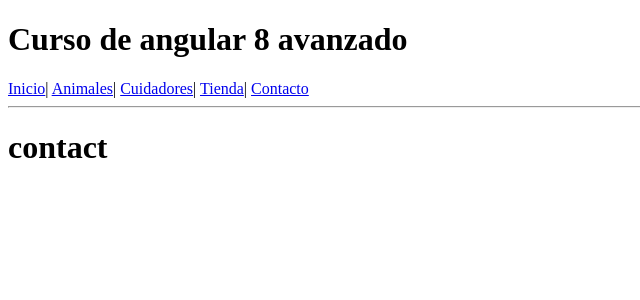
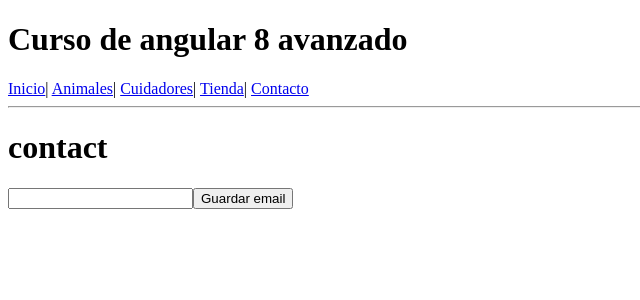
Before and after one commit to OussamaAlouat/curso-angular8, an Angular app: page /contacto in a window 1280 px wide. Shown: the top 300 px of the page, without its empty margins (0-640 px from the left). Built offline with nearby package versions, Linux system fonts and the light colour scheme.

Commit message:
Set email on localStorage

```diff
--- a/src/app/components/contact/contact.component.html
+++ b/src/app/components/contact/contact.component.html
@@ -1 +1,4 @@
 <h1>{{title}}</h1>
+
+<input type="text" [(ngModel)]="emailContacto" />
+<button (click)="guardarEmail()">Guardar email</button>
--- a/src/app/components/contact/contact.component.ts
+++ b/src/app/components/contact/contact.component.ts
@@ -6,8 +6,12 @@ import { Component, OnInit } from '@angular/core';
 })
 export class ContactComponent implements OnInit {
   title = 'contact';
+  public emailContacto: string;
 
   ngOnInit() {
     console.log('contact.component is ready');
   }
+  guardarEmail() {
+    localStorage.setItem('emailContacto', this.emailContacto);
+  }
 }
```
